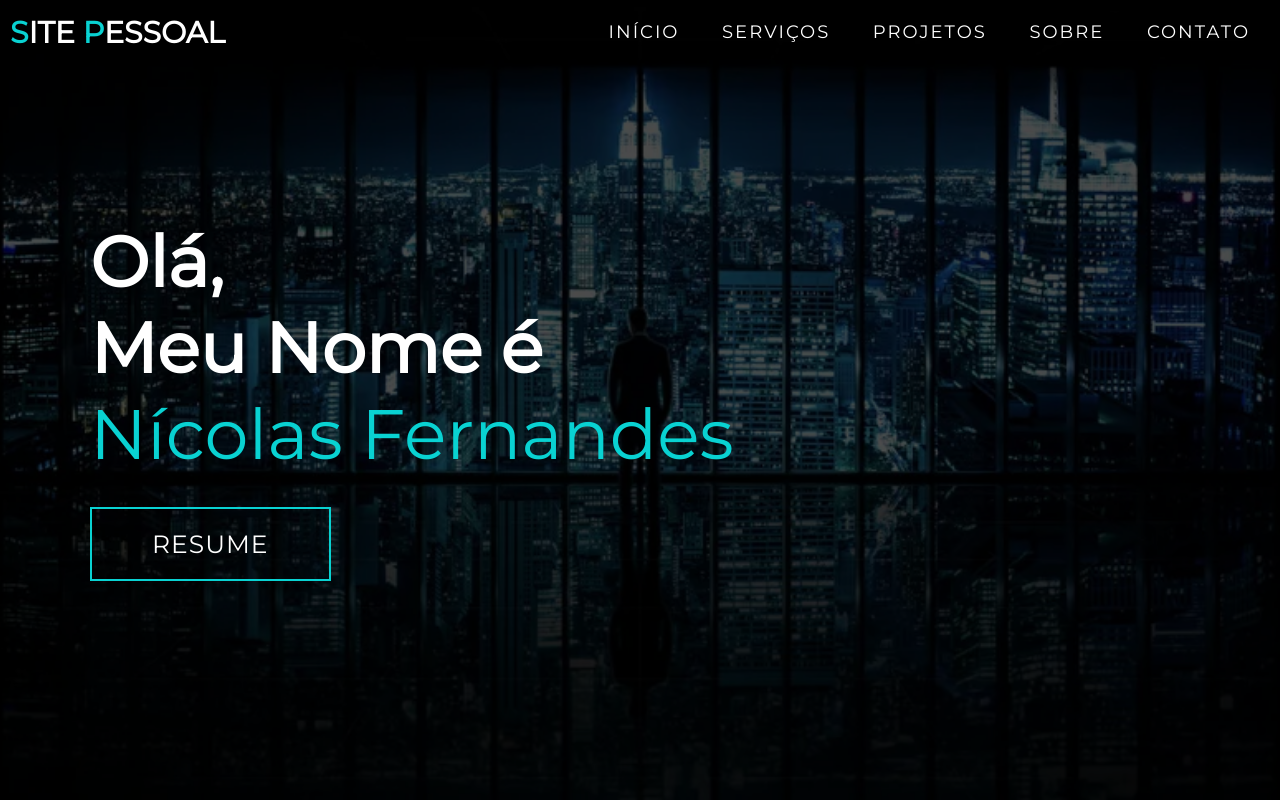
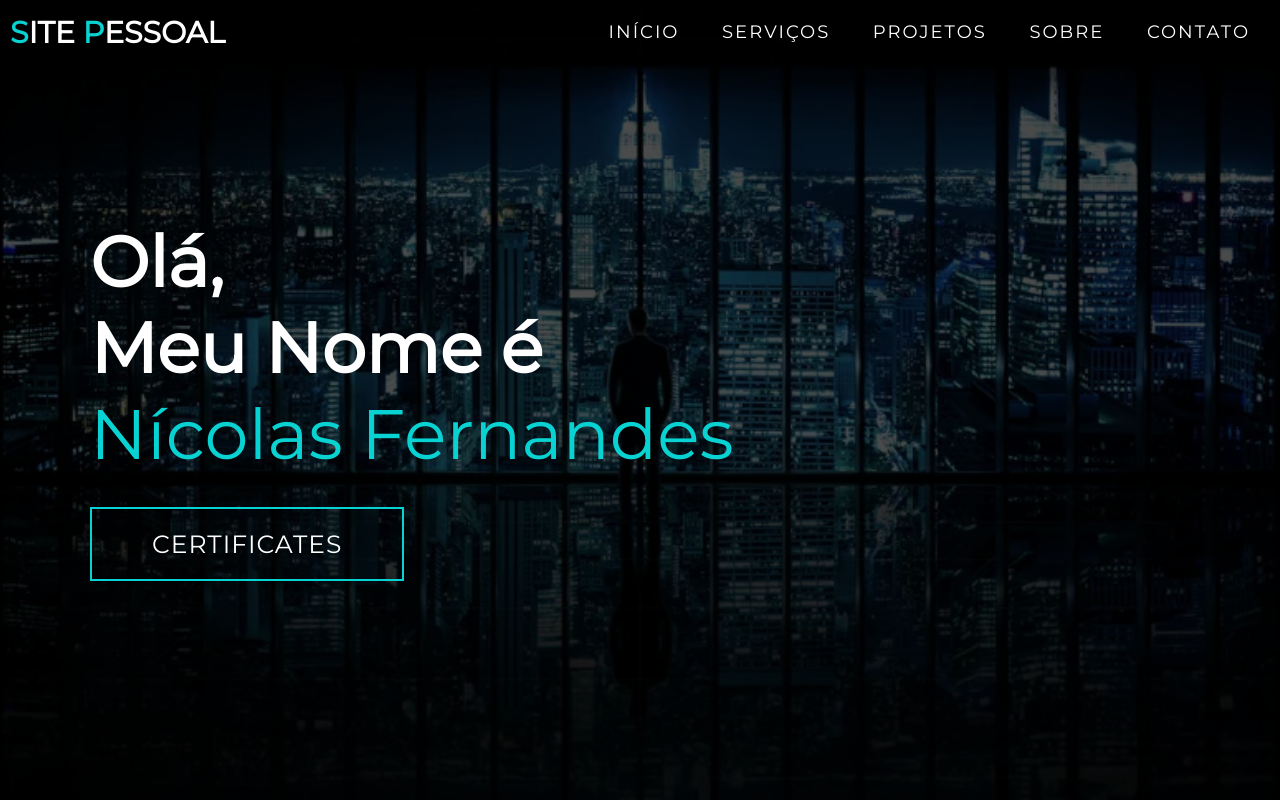
Before and after one commit to NFR-Prog/site-pessoal, a plain HTML site: page index.html in a window 1280 px wide. Shown: the top 800 px of the page. Drawn offline with Linux system fonts and the light colour scheme.

Commit message:
Update index.html

```diff
--- a/index.html
+++ b/index.html
@@ -44,7 +44,7 @@
                 <h1>Olá, <span></span></h1>
                 <h1>Meu Nome é <span></span></h1>
                 <h1>Nícolas Fernandes <span></span></h1>
-                <a href="images/curriculo.pdf" type="button" class="cta">Resume</a>
+                <a href="https://encurtador.com.br/qzBKN" type="button" class="cta">Certificates</a>
             </div>
         </div>
     </section>
```
